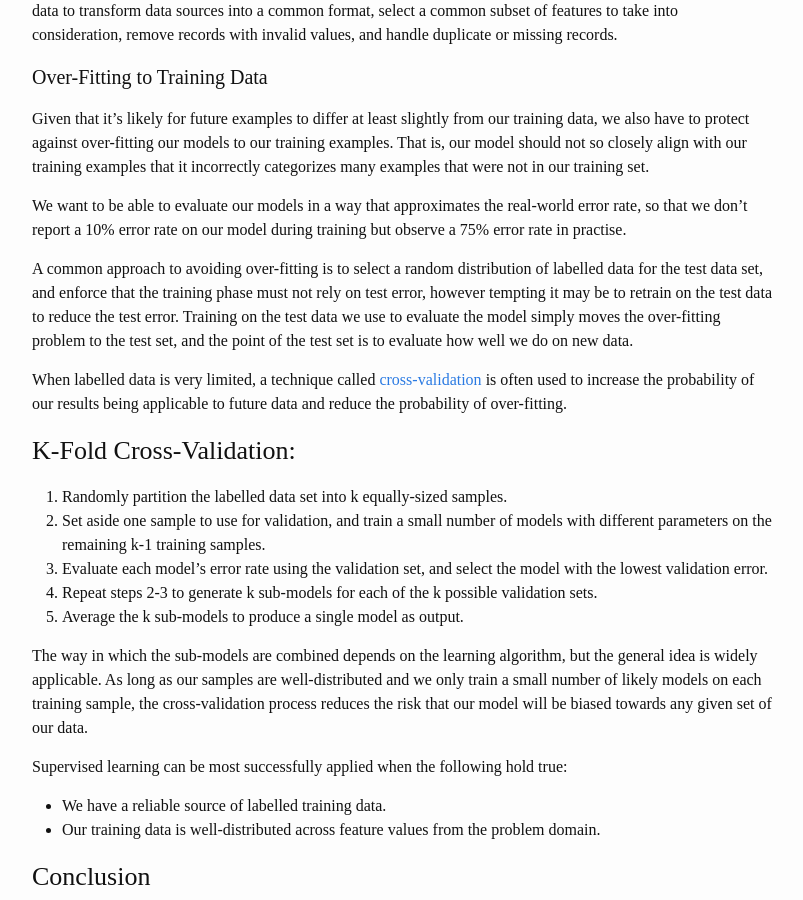
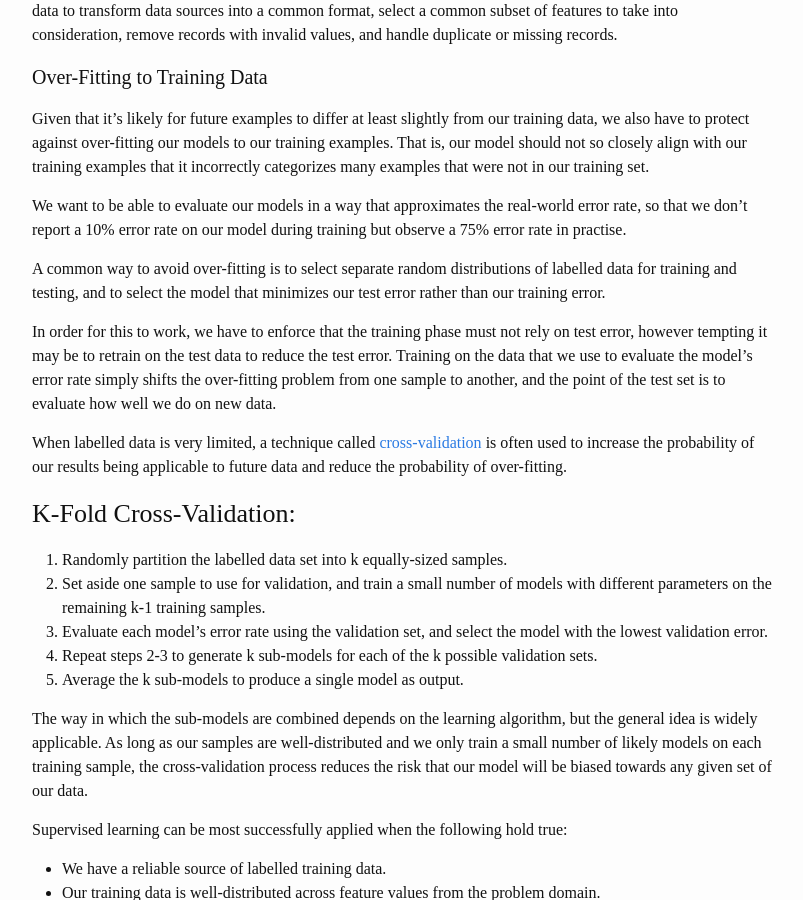
Before and after one commit to msayson/msayson.github.io, a Jekyll site: the page built from _posts/2016-10-09-supervised-learning.markdown, in a window 1280 px wide and 900 px high, scrolled down 1128 px. Shown: the whole window, without its empty margins (238-1041 px from the left). Built offline with Jekyll 4.4.1, drawn with Linux system fonts in a browser that asks for light colours.

Commit message:
Updated supervised learning post's section on overfitting

```diff
--- a/_posts/2016-10-09-supervised-learning.markdown
+++ b/_posts/2016-10-09-supervised-learning.markdown
@@ -33,7 +33,9 @@ Given that it's likely for future examples to differ at least slightly from our
 
 We want to be able to evaluate our models in a way that approximates the real-world error rate, so that we don't report a 10% error rate on our model during training but observe a 75% error rate in practise.
 
-A common approach to avoiding over-fitting is to select a random distribution of labelled data for the test data set, and enforce that the training phase must not rely on test error, however tempting it may be to retrain on the test data to reduce the test error. Training on the test data we use to evaluate the model simply moves the over-fitting problem to the test set, and the point of the test set is to evaluate how well we do on new data.
+A common way to avoid over-fitting is to select separate random distributions of labelled data for training and testing, and to select the model that minimizes our test error rather than our training error.
+
+In order for this to work, we have to enforce that the training phase must not rely on test error, however tempting it may be to retrain on the test data to reduce the test error. Training on the data that we use to evaluate the model's error rate simply shifts the over-fitting problem from one sample to another, and the point of the test set is to evaluate how well we do on new data.
 
 When labelled data is very limited, a technique called [cross-validation](https://en.wikipedia.org/wiki/Cross-validation_%28statistics%29) is often used to increase the probability of our results being applicable to future data and reduce the probability of over-fitting.
 
```
